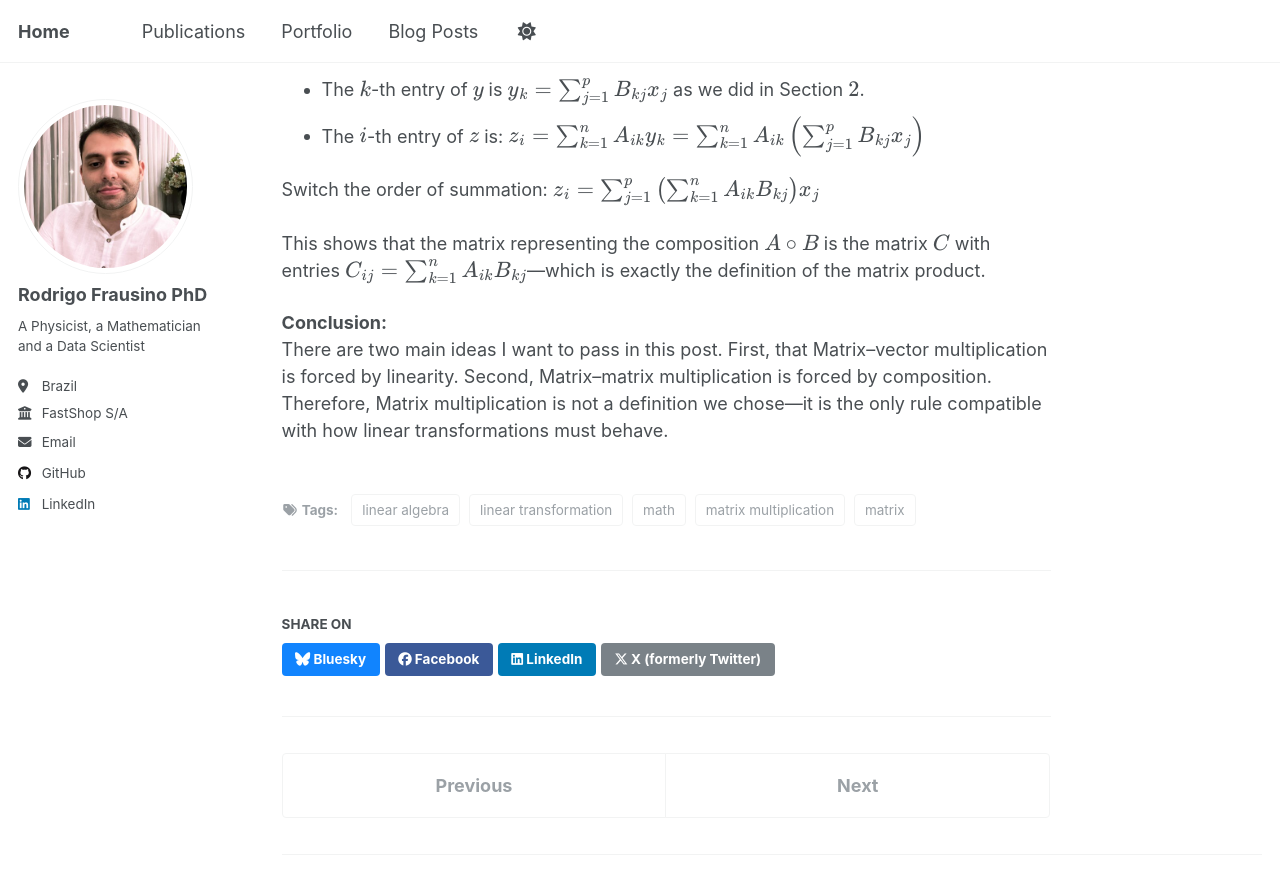
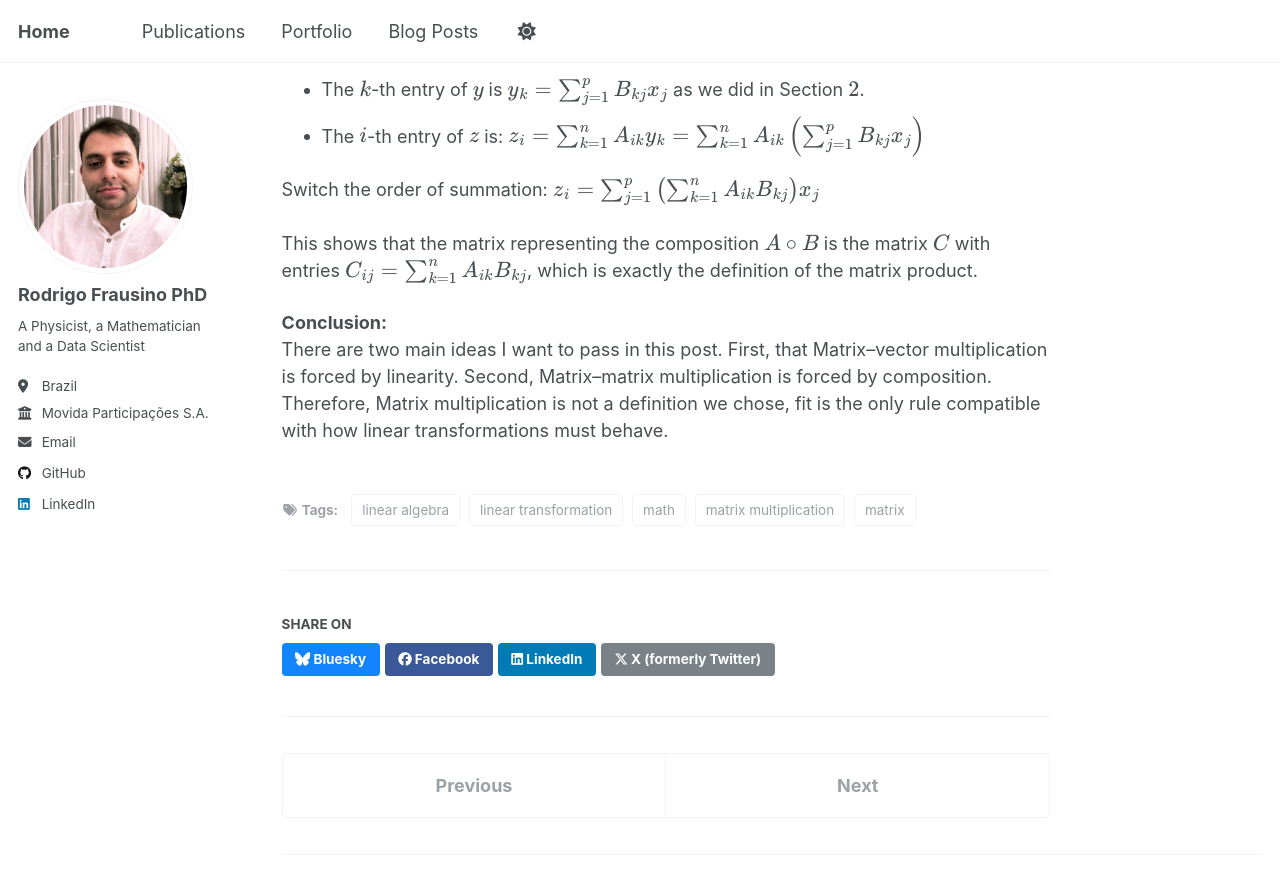
Before and after one commit to rodrigo-frausino/rodrigo-frausino.github.io, a Jekyll site: the page built from _posts/2026-04-20-Product_matrices.md, in a window 1280 px wide and 900 px high, scrolled down 3102 px. Shown: the top 894 px of the window. Built offline with Jekyll 4.4.1, drawn with Linux system fonts in a browser that asks for light colours.

Commit message:
Corrections Matrix Product & config.yml to Movida

```diff
--- a/_config.yml
+++ b/_config.yml
@@ -27,7 +27,7 @@ author:
   pronouns         : # example: "she/her"
   bio              : "A Physicist, a Mathematician and a Data Scientist"
   location         : "Brazil"
-  employer         : "FastShop S/A"
+  employer         : "Movida Participações S.A."
   uri              : # URL
   email            : "rodrigofrausino@proton.me"
 
--- a/_posts/2026-04-20-Product_matrices.md
+++ b/_posts/2026-04-20-Product_matrices.md
@@ -114,7 +114,7 @@ $$
 z_i = \sum_{j=1}^p \left( \sum_{k=1}^n A_{ik} B_{kj} \right ) x_j
 $$
 
-This shows that the matrix representing the composition $$A \circ B$$ is the matrix $$C$$ with entries $$C_{ij} = \sum_{k=1}^n A_{ik} B_{kj}$$—which is exactly the definition of the matrix product.
+This shows that the matrix representing the composition $$A \circ B$$ is the matrix $$C$$ with entries $$C_{ij} = \sum_{k=1}^n A_{ik} B_{kj}$$, which is exactly the definition of the matrix product.
 
 **Conclusion:**
-There are two main ideas I want to pass in this post. First, that Matrix–vector multiplication is forced by linearity. Second, Matrix–matrix multiplication is forced by composition. Therefore, Matrix multiplication is not a definition we chose—it is the only rule compatible with how linear transformations must behave.
+There are two main ideas I want to pass in this post. First, that Matrix–vector multiplication is forced by linearity. Second, Matrix–matrix multiplication is forced by composition. Therefore, Matrix multiplication is not a definition we chose, fit is the only rule compatible with how linear transformations must behave.
```
